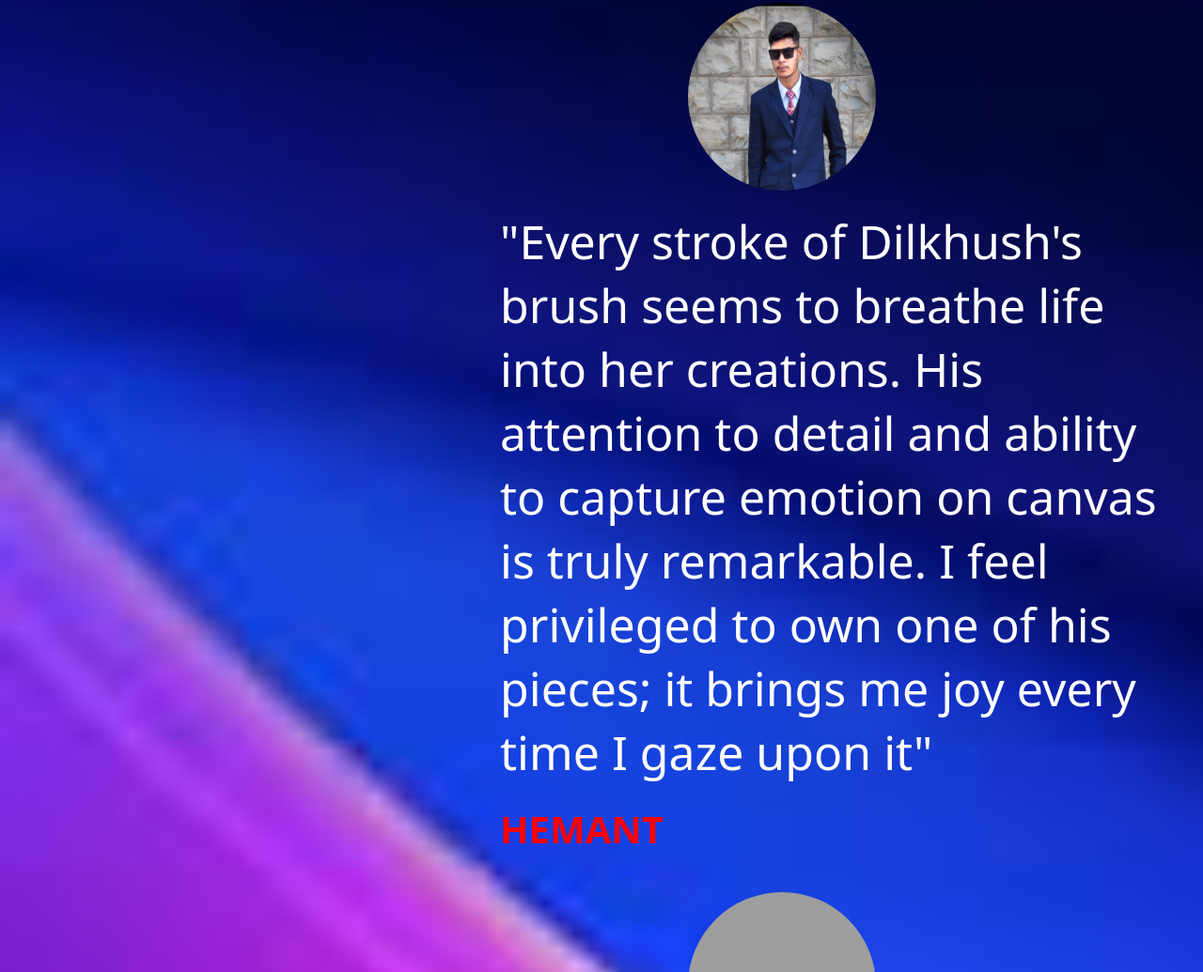
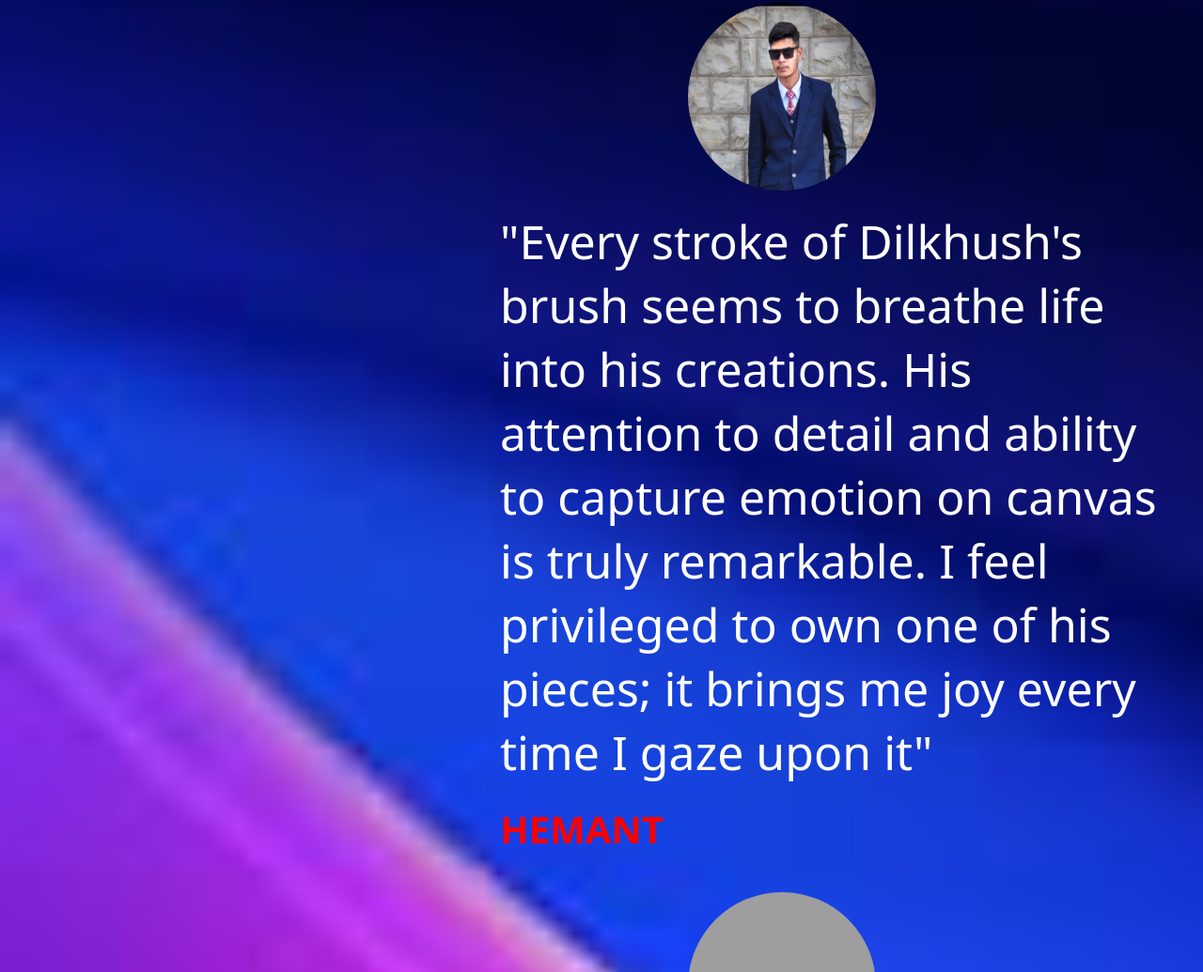
Before and after one commit to A1-Art-Gallery/Art-Gallery, a plain HTML site: page home.htm in a window 1280 px wide. Shown: the part 3355-4390 px from the top of the page at 94% size. Drawn offline with Linux system fonts and the light colour scheme; grey boxes are pictures that could not be loaded.

Commit message:
Update home.htm

```diff
--- a/home.htm
+++ b/home.htm
@@ -70,7 +70,7 @@
   <h2 style="color: rgb(240, 192, 34); font-style: oblique; ">What Our Friends Say</h2>
   <div class="testimonial">
     <img src="./photos/hemant.jpeg" alt="Customer 1">
-    <p>"Every stroke of Dilkhush's brush seems to breathe life into her creations. His attention to detail and ability to capture emotion on canvas is truly remarkable. I feel privileged to own one of his pieces; it brings me joy every time I gaze upon it"</p>
+    <p>"Every stroke of Dilkhush's brush seems to breathe life into his creations. His attention to detail and ability to capture emotion on canvas is truly remarkable. I feel privileged to own one of his pieces; it brings me joy every time I gaze upon it"</p>
     <h4 style="color: red;">HEMANT</h4>
   </div>
   <div class="testimonial">
```
